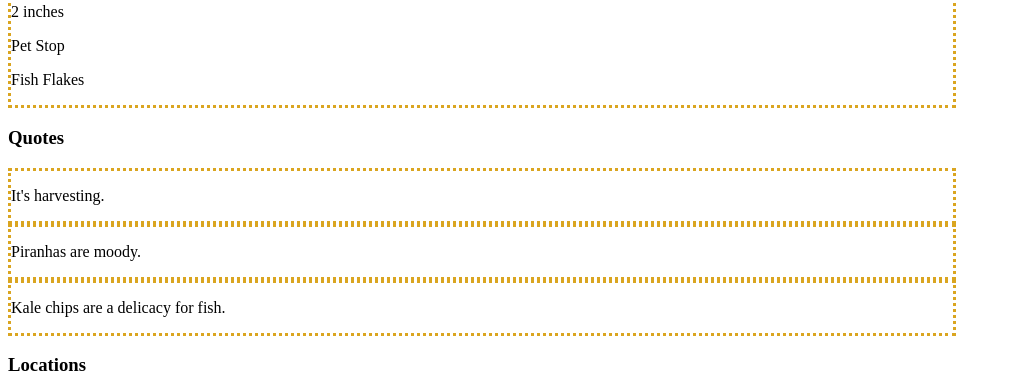
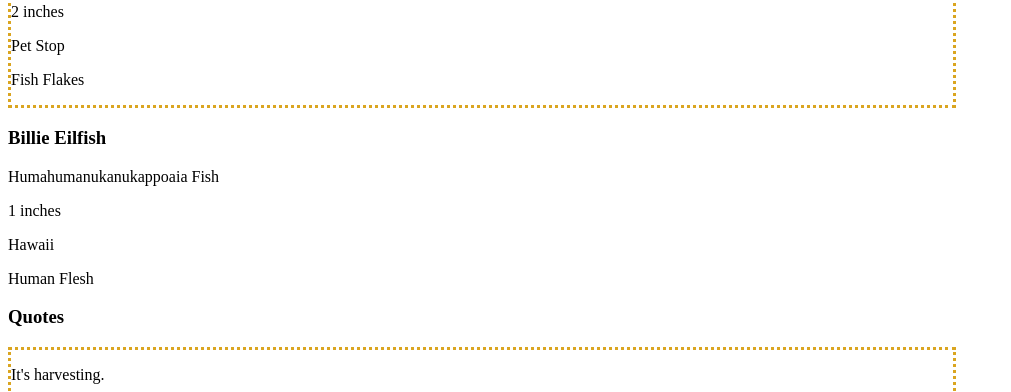
Before and after one commit to lynnsamuelson/martins_aquarium, a plain HTML site: page index.html in a window 1280 px wide. Shown: the part 1335-1727 px from the top of the page, without its empty margins (0-1011 px from the left). Drawn offline with Linux system fonts and the light colour scheme.

Commit message:
added a new fish, humahuma

```diff
--- a/index.html
+++ b/index.html
@@ -37,6 +37,14 @@
             <p class="fish_length">2 inches</p>
             <p class="fish_location">Pet Stop</p>
             <p class="fish_eats">Fish Flakes</p>
+          </article>
+            <h3 class="fish_name">Billie Eilfish</h3>
+            <p class="fish_species">Humahumanukanukappoaia Fish</p>
+            <p class="fish_length">1 inches</p>
+            <p class="fish_location">Hawaii</p>
+            <p class="fish_eats">Human Flesh</p>
+          <article>
+
           </article>
         </section>
         <section class="section--quotes">
```
